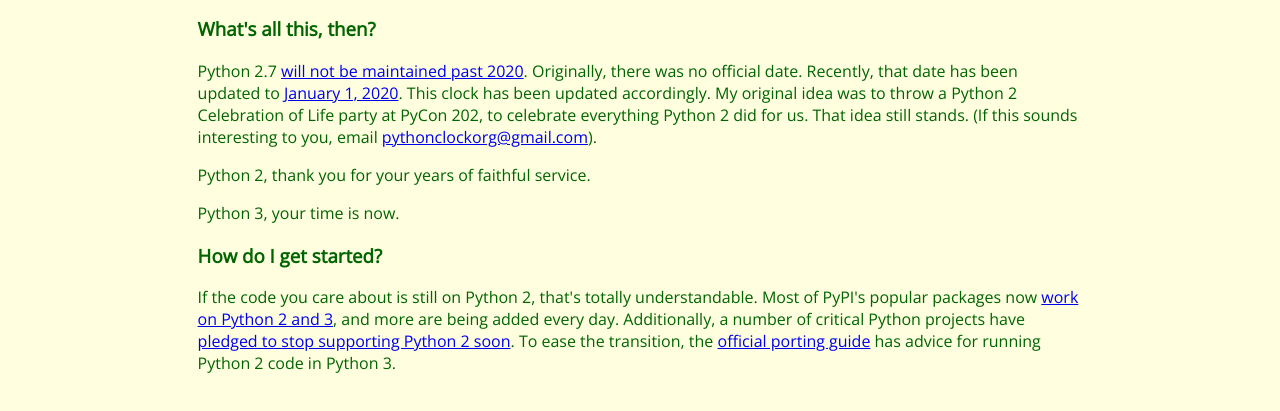
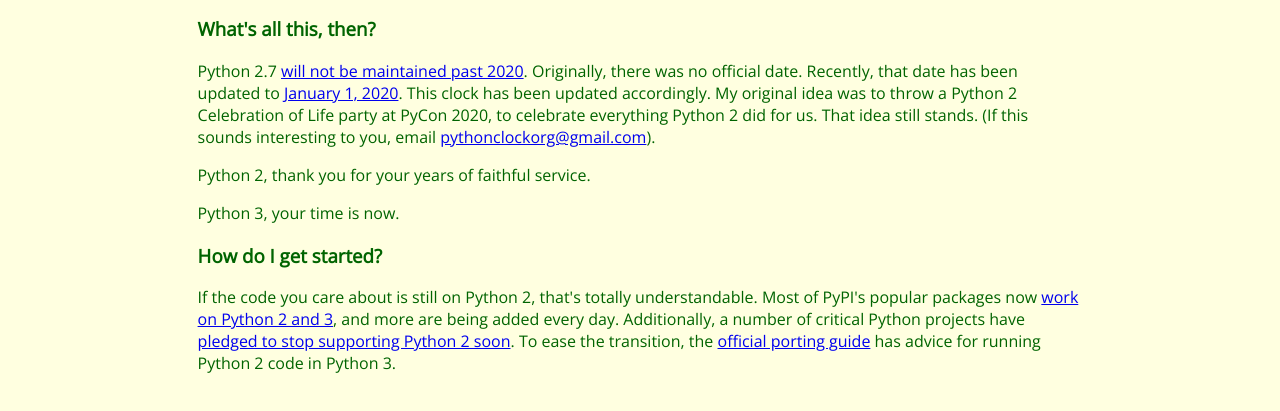
Before and after one commit to phildini/pythonclock, a plain HTML site: page index.html in a window 1280 px wide. Shown: the part 189-600 px from the top of the page. Drawn offline with nearby package versions, Linux system fonts and the light colour scheme; a web font is replaced by a local one.

Commit message:
fix typo in year

```diff
--- a/index.html
+++ b/index.html
@@ -43,7 +43,7 @@
                 <button class="js-guido-mode guido-button">Enable Guido Mode</button><a href="https://youtu.be/YgtL4S7Hrwo?t=155">Huh?</a>
             </div>
             <h3>What's all this, then?</h3>
-            <p>Python 2.7 <a href="https://www.python.org/dev/peps/pep-0373/">will not be maintained past 2020</a>. Originally, there was no official date. Recently, that date has been updated to <a href="https://github.com/python/devguide/pull/344">January 1, 2020</a>. This clock has been updated accordingly. My original idea was to throw a Python 2 Celebration of Life party at PyCon 202, to celebrate everything Python 2 did for us. That idea still stands. (If this sounds interesting to you, email <a href="mailto:pythonclockorg@gmail.com">pythonclockorg@gmail.com</a>).</p>
+            <p>Python 2.7 <a href="https://www.python.org/dev/peps/pep-0373/">will not be maintained past 2020</a>. Originally, there was no official date. Recently, that date has been updated to <a href="https://github.com/python/devguide/pull/344">January 1, 2020</a>. This clock has been updated accordingly. My original idea was to throw a Python 2 Celebration of Life party at PyCon 2020, to celebrate everything Python 2 did for us. That idea still stands. (If this sounds interesting to you, email <a href="mailto:pythonclockorg@gmail.com">pythonclockorg@gmail.com</a>).</p>
             <p>Python 2, thank you for your years of faithful service.</p>
             <p>Python 3, your time is now.</p>
             <h3>How do I get started?</h3>
```
